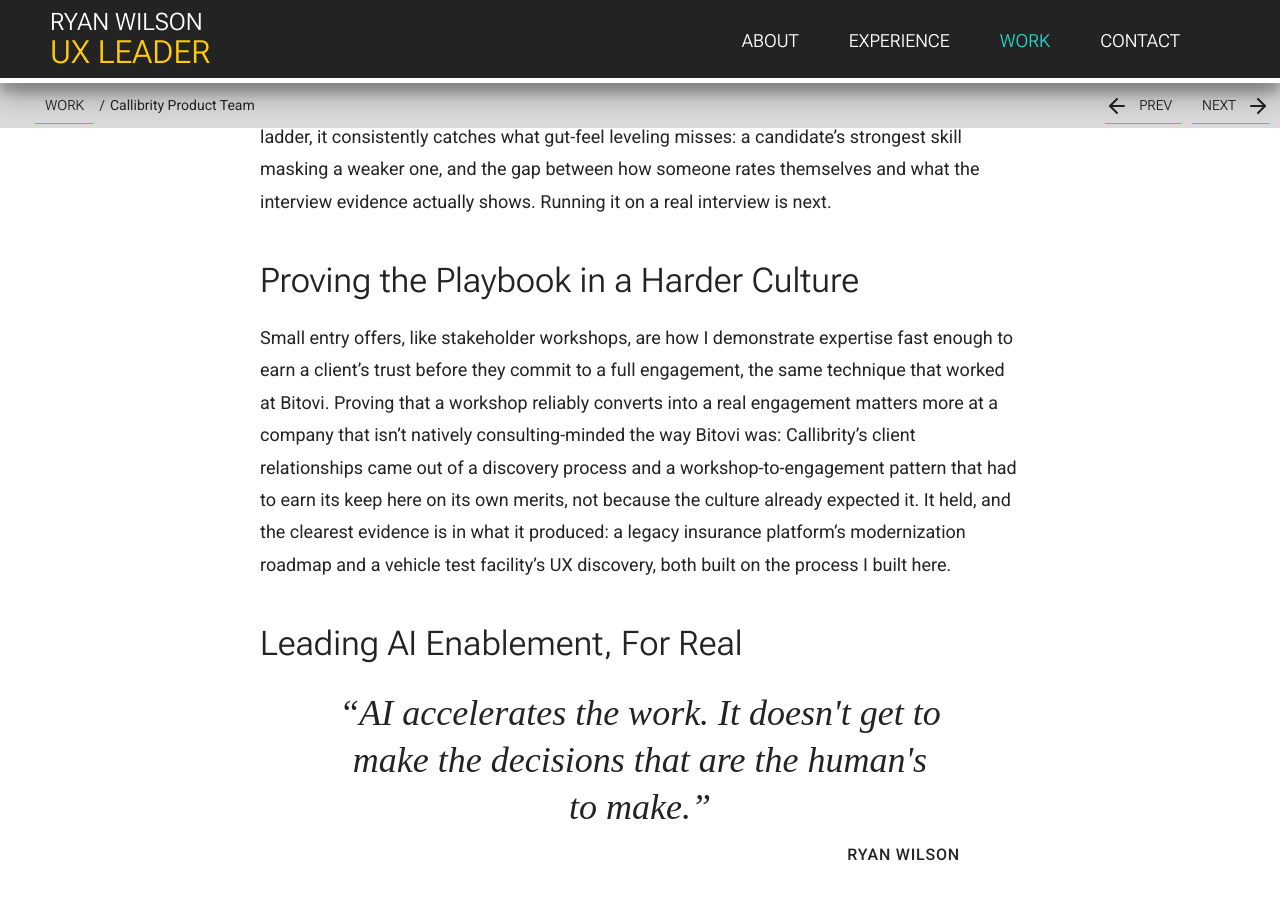
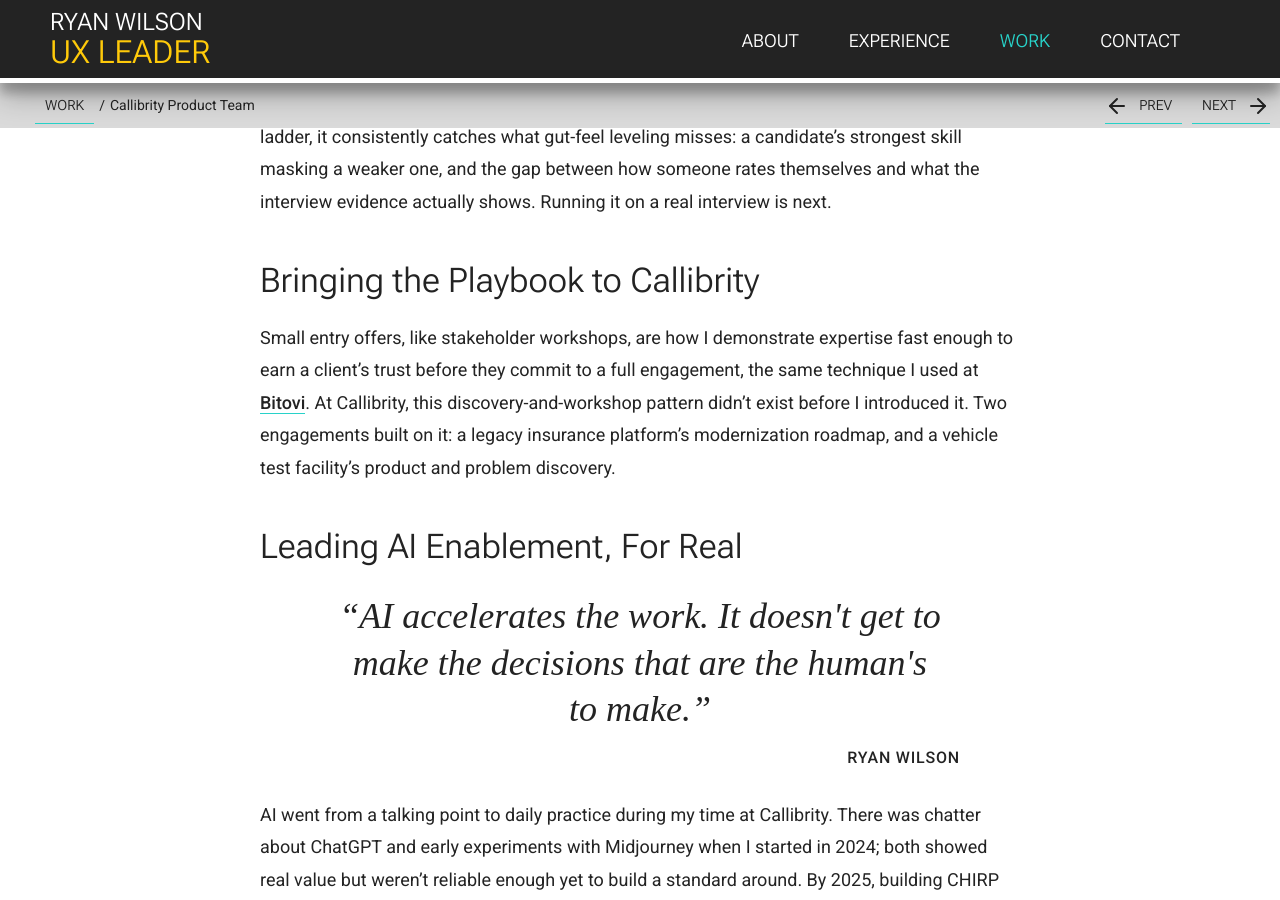
Before and after one commit to ryangwilson/ryangwilson.github.io, a Jekyll site: the page built from currently-unused/callibrity-product-team.md, in a window 1280 px wide and 900 px high, scrolled down 2164 px. Built offline with Jekyll 4.4.1, drawn with Linux system fonts in a browser that asks for light colours; some web fonts are replaced; some of the changed text lies outside the part shown.

Commit message:
Remove boastful/comparative framing from Callibrity summary and a section
Two spots implied Callibrity's culture was lesser than Bitovi's
("harder, less consulting-native"), which Ryan flagged as reading as
bragging and unfair to how Callibrity sees itself. Replaced with plain,
sequential facts (rebuilt an existing team vs. built one from nothing;
introduced a pattern that didn't exist yet vs. it "not being expected")
and linked Bitovi from the "Bringing the Playbook to Callibrity"
section.

Co-Authored-By: Claude Sonnet 5 <noreply@anthropic.com>
Claude-Session: https://claude.ai/code/session_01RBWcrG75Wtpss59ByoY7tg

```diff
--- a/currently-unused/callibrity-product-team.md
+++ b/currently-unused/callibrity-product-team.md
@@ -20,7 +20,7 @@ previous-cs-title:
 previous-cs-link:
 next-cs-title: am-ui
 next-cs-link: am-ui
-summary: I have a repeatable process for taking a Product or UX team from zero to one. I proved it once at Bitovi. At Callibrity I proved it again, in a harder, less consulting-native culture, while also building the practice's AI-acceleration layer from scratch.
+summary: I have a repeatable process for taking a Product or UX team from zero to one. At Bitovi, I rebuilt a team that already existed. At Callibrity, no practice existed before I started, so I built one from scratch, including the AI-acceleration layer.
 timeline:
   - date: Nov 2023
     label: Joined as sole practitioner
@@ -82,9 +82,9 @@ None of this existed before I got there. I built the practice's discovery proces
 
 I'm also rebuilding the hiring interview itself, moving it off gut-feel and onto that same career-ladder-aligned system. In testing so far, synthetic candidates reviewed blind against the real ladder, it consistently catches what gut-feel leveling misses: a candidate's strongest skill masking a weaker one, and the gap between how someone rates themselves and what the interview evidence actually shows. Running it on a real interview is next.
 
-## Proving the Playbook in a Harder Culture
+## Bringing the Playbook to Callibrity
 
-Small entry offers, like stakeholder workshops, are how I demonstrate expertise fast enough to earn a client's trust before they commit to a full engagement, the same technique that worked at Bitovi. Proving that a workshop reliably converts into a real engagement matters more at a company that isn't natively consulting-minded the way Bitovi was: Callibrity's client relationships came out of a discovery process and a workshop-to-engagement pattern that had to earn its keep here on its own merits, not because the culture already expected it. It held, and the clearest evidence is in what it produced: a legacy insurance platform's modernization roadmap and a vehicle test facility's UX discovery, both built on the process I built here.
+Small entry offers, like stakeholder workshops, are how I demonstrate expertise fast enough to earn a client's trust before they commit to a full engagement, the same technique I used at [Bitovi](../bitovi-ux-department). At Callibrity, this discovery-and-workshop pattern didn't exist before I introduced it. Two engagements built on it: a legacy insurance platform's modernization roadmap, and a vehicle test facility's product and problem discovery.
 
 ## Leading AI Enablement, For Real
 
```
Also changed, not shown: _portfolio/callibrity-product-team.md (+3 -3 lines).
